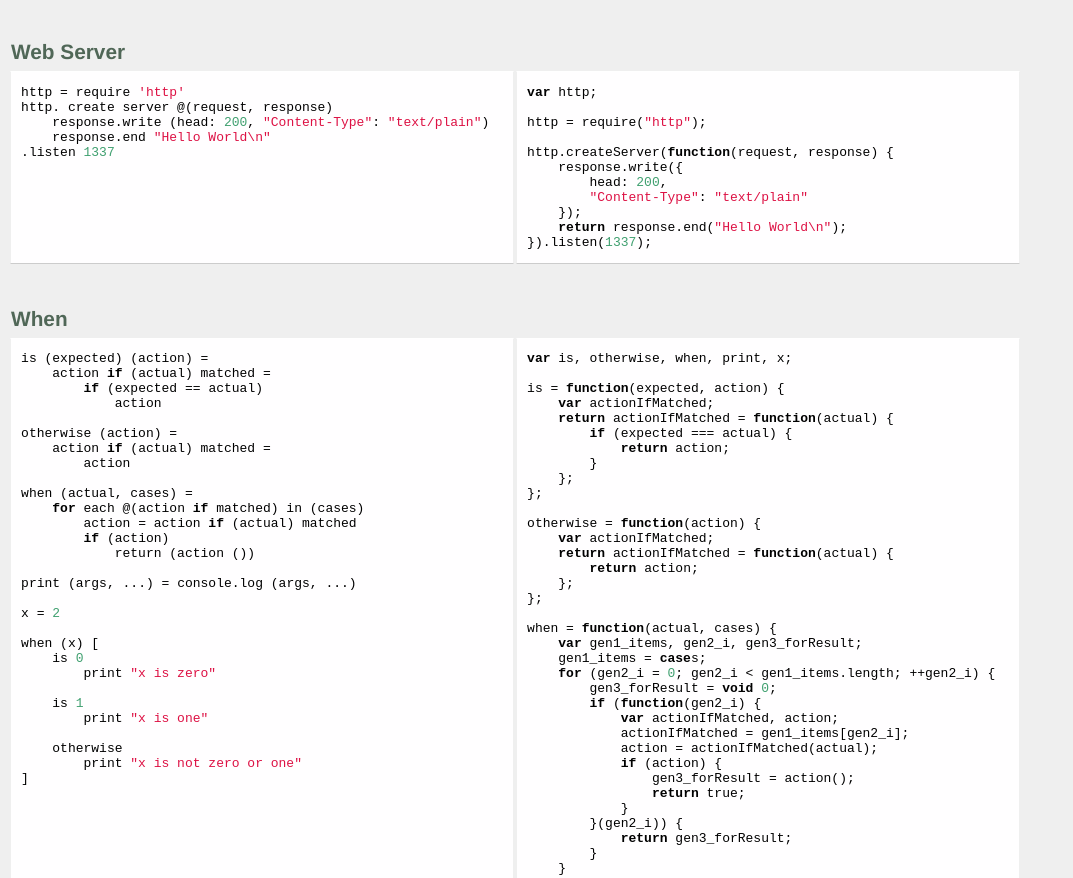
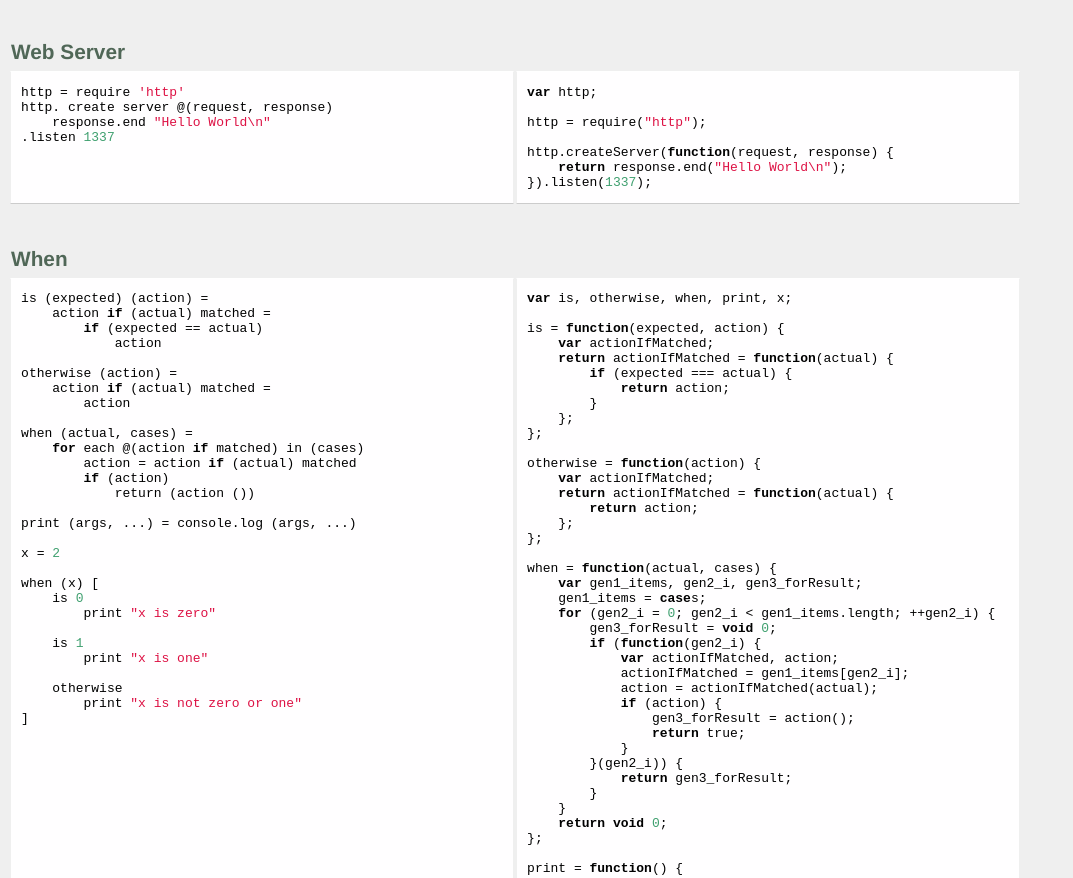
Before and after one commit to featurist/pogo-examples, a website: page index.html in a window 1280 px wide. Shown: the part 7036-7914 px from the top of the page, without its empty margins (0-1073 px from the left). Drawn offline with Linux system fonts and the light colour scheme.

Commit message:
up to date web server example

```diff
--- a/index.html
+++ b/index.html
@@ -837,7 +837,6 @@ height = <span class="function"><span class="keyword">function</span><span class
           <div class="scrollable">
             <pre><code>http <span class="operator">=</span> require <span class="string">'http'</span>
 http. create server @(request<span class="operator">,</span> response)
-    response.write (head<span class="operator">:</span> <span class="number">200</span><span class="operator">,</span> <span class="string">"Content-Type"</span><span class="operator">:</span> <span class="string">"text/plain"</span>)
     response.end <span class="string">"Hello World\n"</span>
 .listen <span class="number">1337</span></code></pre>
           </div>
@@ -849,10 +848,6 @@ http. create server @(request<span class="operator">,</span> response)
 http = require(<span class="string">"http"</span>);
 
 http.createServer(<span class="function"><span class="keyword">function</span><span class="params">(request, response)</span> {</span>
-    response.write({
-        head: <span class="number">200</span>,
-        <span class="string">"Content-Type"</span>: <span class="string">"text/plain"</span>
-    });
     <span class="keyword">return</span> response.end(<span class="string">"Hello World\n"</span>);
 }).listen(<span class="number">1337</span>);</code></pre>
           </div>
```
Also changed, not shown: 1 other file.
